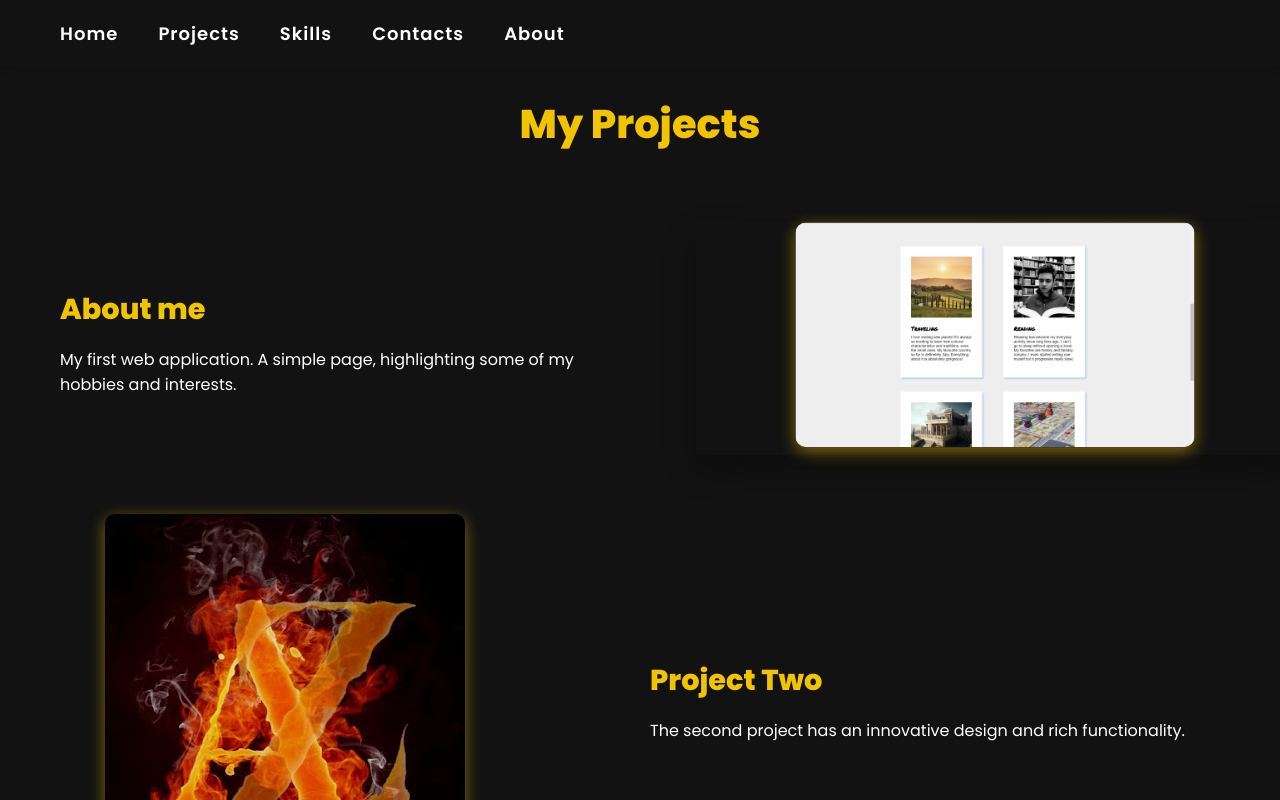
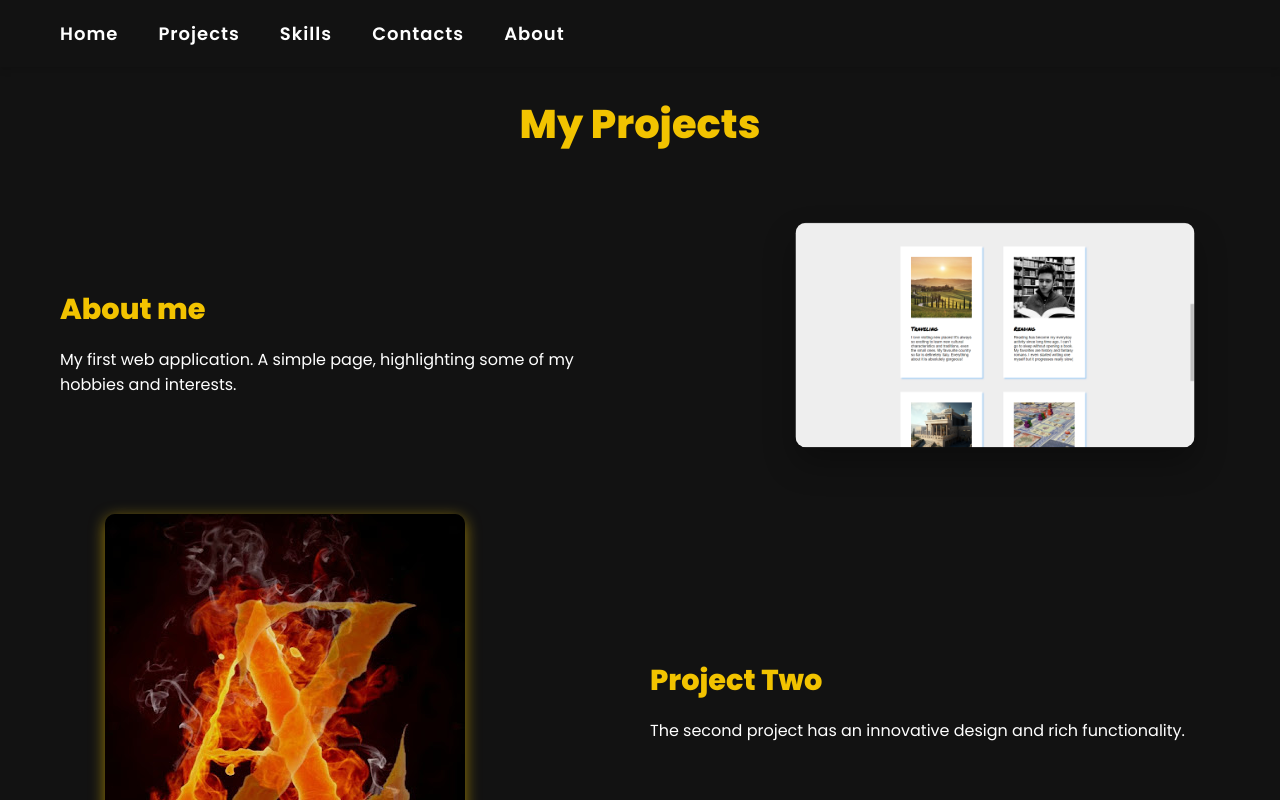
Before and after one commit to Azenae1/portfolio, a React (Vite) app: page /projects in a window 1280 px wide. In both pictures the pointer is over the picture 995 px from the left and 335 px from the top of the page. Shown: the top 800 px of the page. Built offline with nearby package versions, Linux system fonts and the light colour scheme.

Commit message:
image animation fix

```diff
--- a/src/index.jsx
+++ b/src/index.jsx
@@ -3,7 +3,6 @@ import ReactDOM from "react-dom/client";
 import App from "./App.jsx";
 import "./index.css";
 
-// Рендеринг корневого компонента App в элемент с id="root"
 ReactDOM.createRoot(document.getElementById("root")).render(
   <React.StrictMode>
     <App />
--- a/src/pages/Projects/Projects.css
+++ b/src/pages/Projects/Projects.css
@@ -71,17 +71,17 @@
 .project-card__image {
   flex: 1;
   text-align: center;
-  transition: transform 0.5s ease, box-shadow 0.5s ease;
 }
 
-.project-card__image:hover {
-  transform: scale(1.05); /* Увеличиваем изображение */
-  box-shadow: 0 15px 30px rgba(0, 0, 0, 0.3); /* Добавляем тень для эффекта выплывания */
+.project-card__image img:hover {
+  transform: scale(1.05);
+  box-shadow: 0 15px 30px rgba(0, 0, 0, 0.3);
 }
 
 .project-card__image img {
   max-width: 380px;
   height: auto;
   border-radius: 10px;
-  box-shadow: 0px 4px 15px rgba(242, 195, 0, 0.5);
+  box-shadow: 0px 4px 15px rgba(242, 195, 0, 0.6);
+  transition: transform 0.5s ease, box-shadow 0.5s ease;
 }
```
